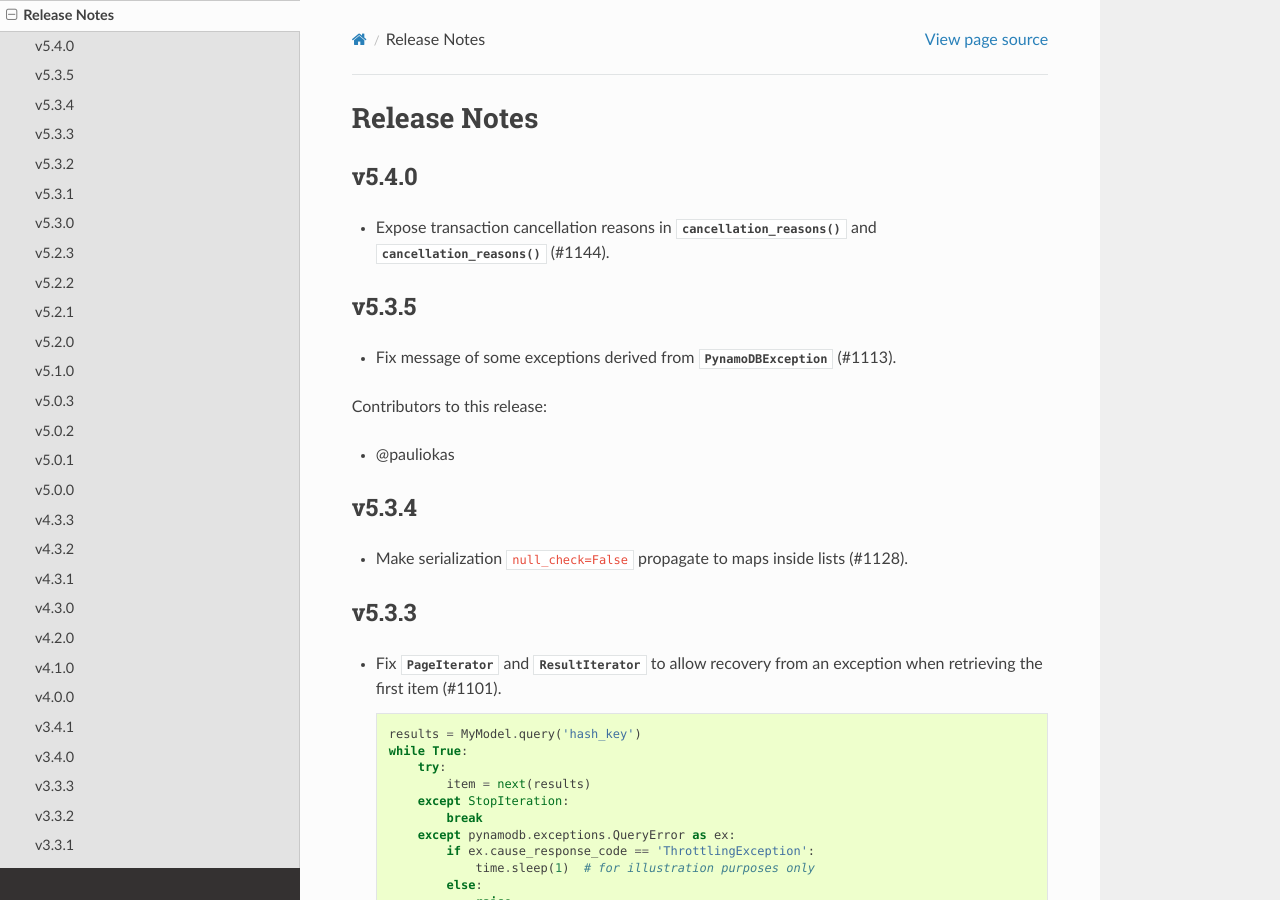
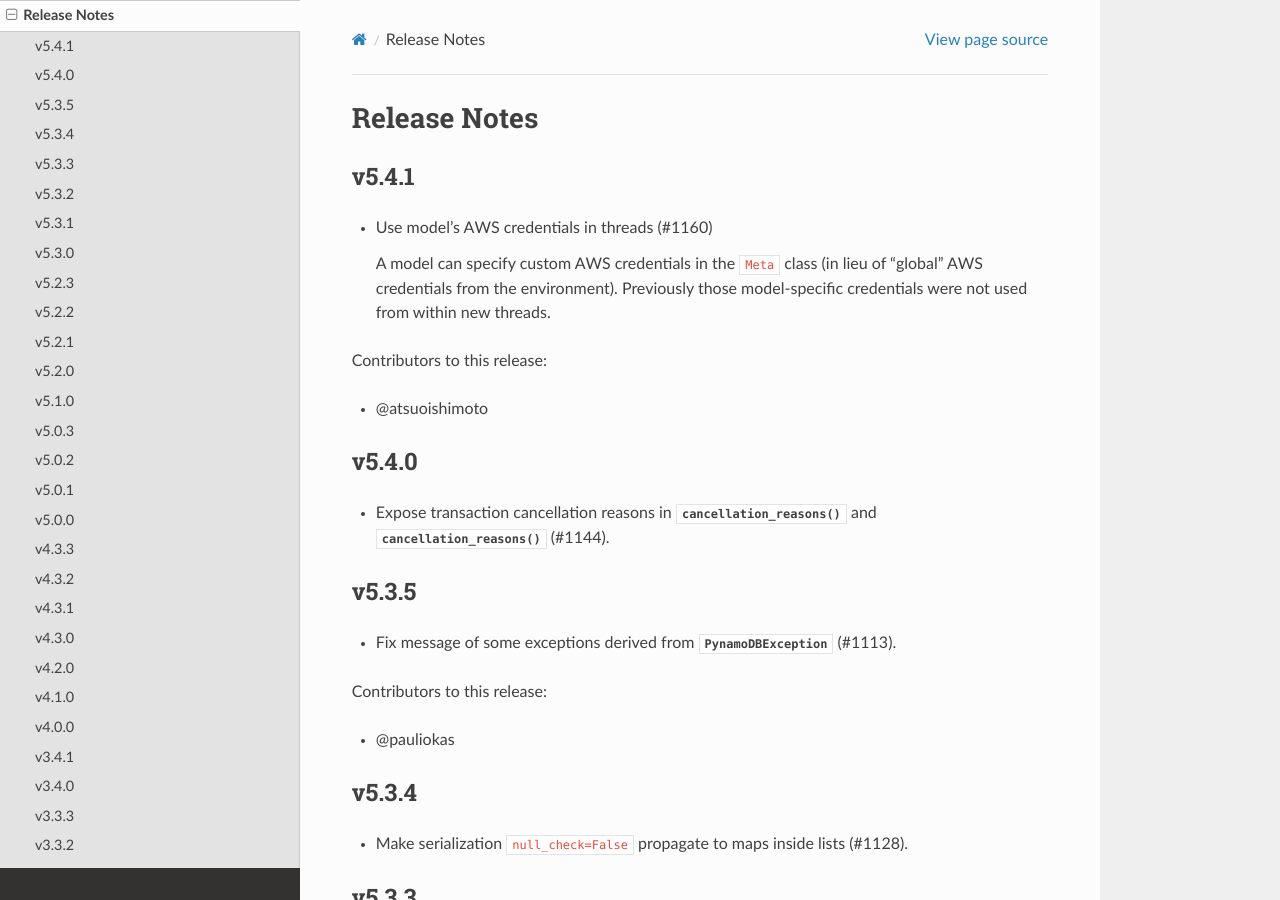
Before and after one commit to pynamodb/PynamoDB, a Sphinx documentation site: the page built from docs/release_notes.rst, in a window 1280 px wide and 900 px high. Built offline with Sphinx 7.4.7 and the Read the Docs theme 2.0.0, drawn with Linux system fonts in a browser that asks for light colours.

Commit message:
Add release notes

```diff
--- a/docs/release_notes.rst
+++ b/docs/release_notes.rst
@@ -2,6 +2,19 @@
 
 Release Notes
 =============
+
+v5.4.1
+----------
+* Use model's AWS credentials in threads (#1160)
+
+  A model can specify custom AWS credentials in the ``Meta`` class (in lieu of "global"
+  AWS credentials from the environment). Previously those model-specific credentials
+  were not used from within new threads.
+
+Contributors to this release:
+
+* @atsuoishimoto
+
 
 v5.4.0
 ----------
```
